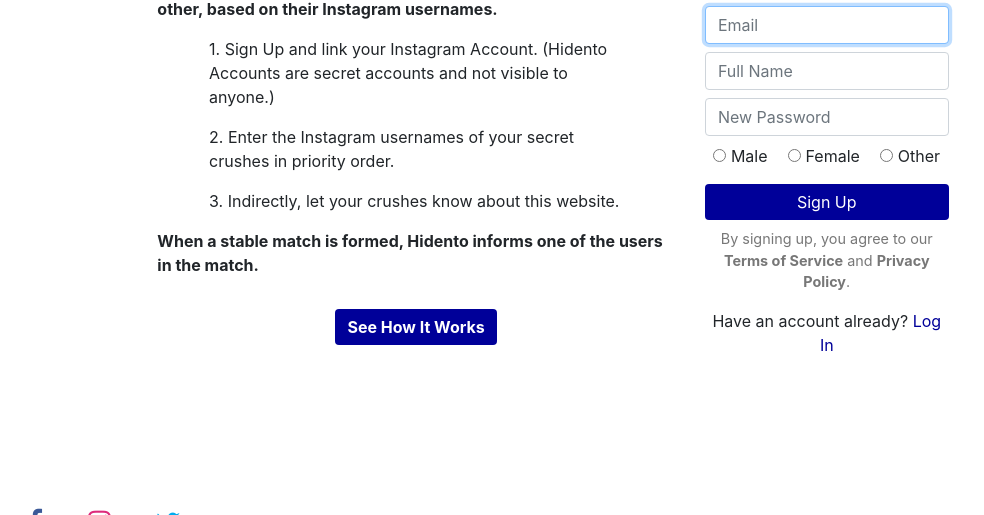
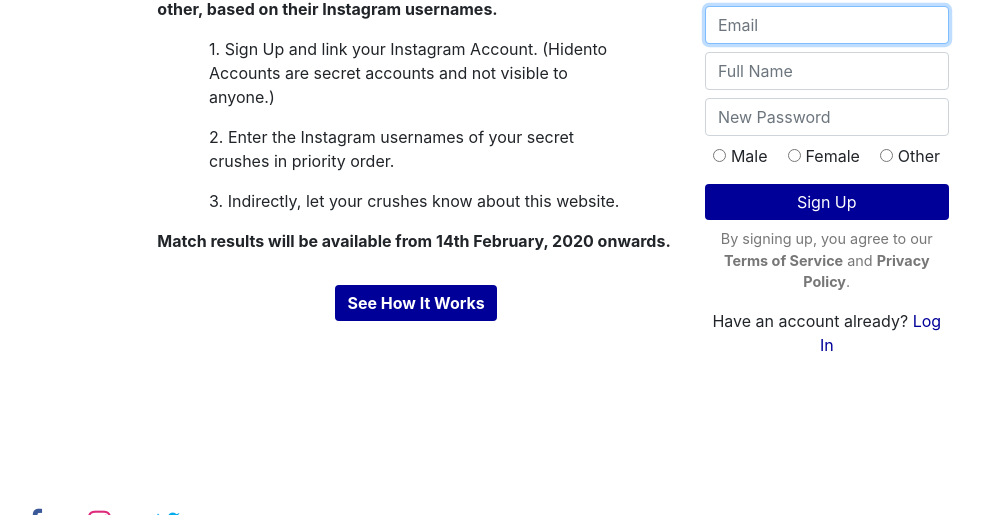
Before and after one commit to felixsundar/hidento_project, a Django app: template secretcrushapp/templates/secretcrushapp/website_home.html in a window 1280 px wide. Shown: the part 256-771 px from the top of the page, without its empty margins (87-1071 px from the left). Run offline with Django 3.2, Linux system fonts and the light colour scheme; the template is opened without the code that fills it, so the values that code supplies are empty; some libraries are stand-ins or nearby versions.

Commit message:
result day

```diff
--- a/secretcrushapp/templates/secretcrushapp/website_home.html
+++ b/secretcrushapp/templates/secretcrushapp/website_home.html
@@ -14,7 +14,9 @@
         <p>2. Enter the Instagram usernames of your secret crushes in priority order.</p>
         <p>3. Indirectly, let your crushes know about this website.</p>
         </div>
-        <p style="text-align:left"><b>When a stable match is formed, Hidento informs one of the users in the match.</b></p>
+        <p style="text-align:left"><b>
+            <!--                When a stable match is formed, Hidento informs one of the users in the match.-->
+            Match results will be available from 14th February, 2020 onwards.</b></p>
         <a href="{% url 'howitworks' %}" class="btn btn-primary mt-3"><b>See How It Works</b></a>
     </div>
     <div class="col-sm-4">
--- a/secretcrushapp/templates/secretcrushapp/website_home_m.html
+++ b/secretcrushapp/templates/secretcrushapp/website_home_m.html
@@ -14,7 +14,8 @@
         <p>3. Indirectly, let your crushes know about this website.</p>
         </div>
             <p style="text-align:left"><b>
-                When a stable match is formed, Hidento informs one of the users in the match.
+<!--                When a stable match is formed, Hidento informs one of the users in the match.-->
+                Match results will be available from 14th February, 2020 onwards.
             </b></p>
             <a href="{% url 'howitworks' %}" class="btn btn-primary mt-3"><b>See How It Works</b></a>
         </div>
```
